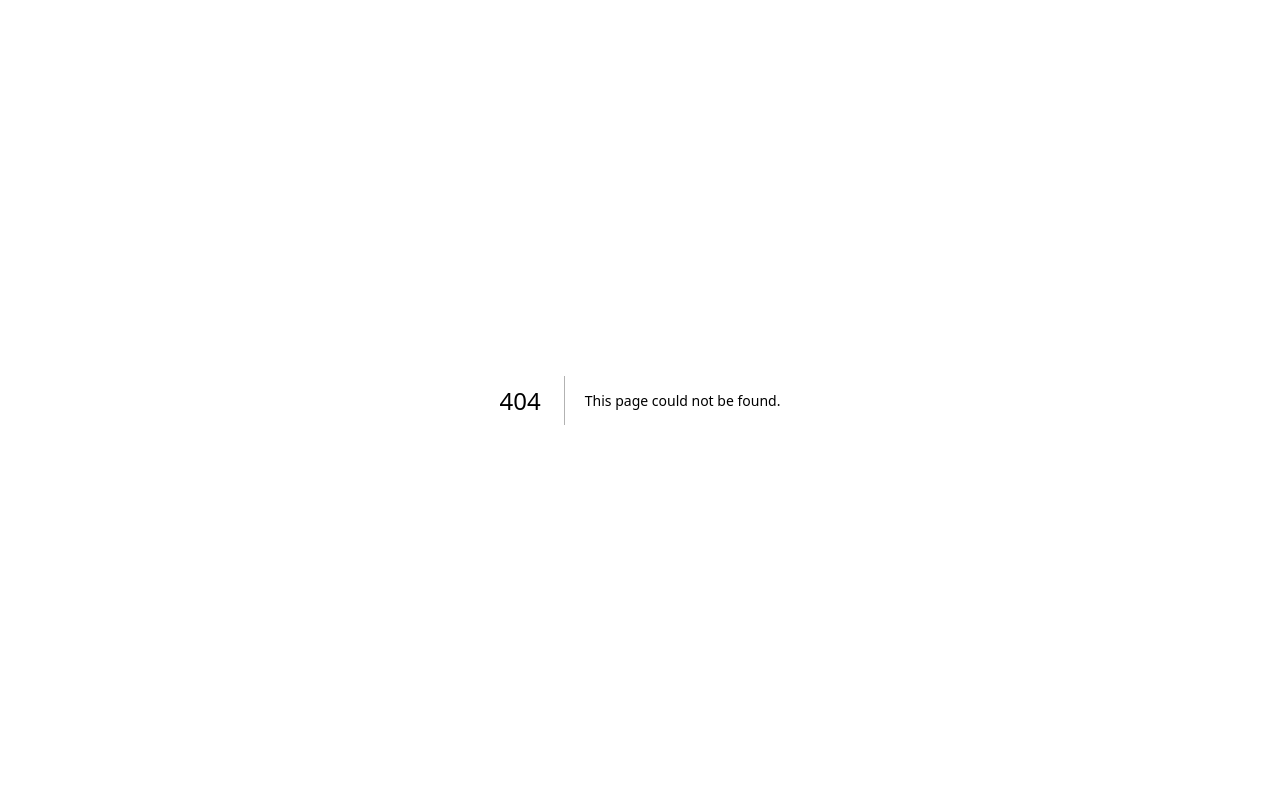
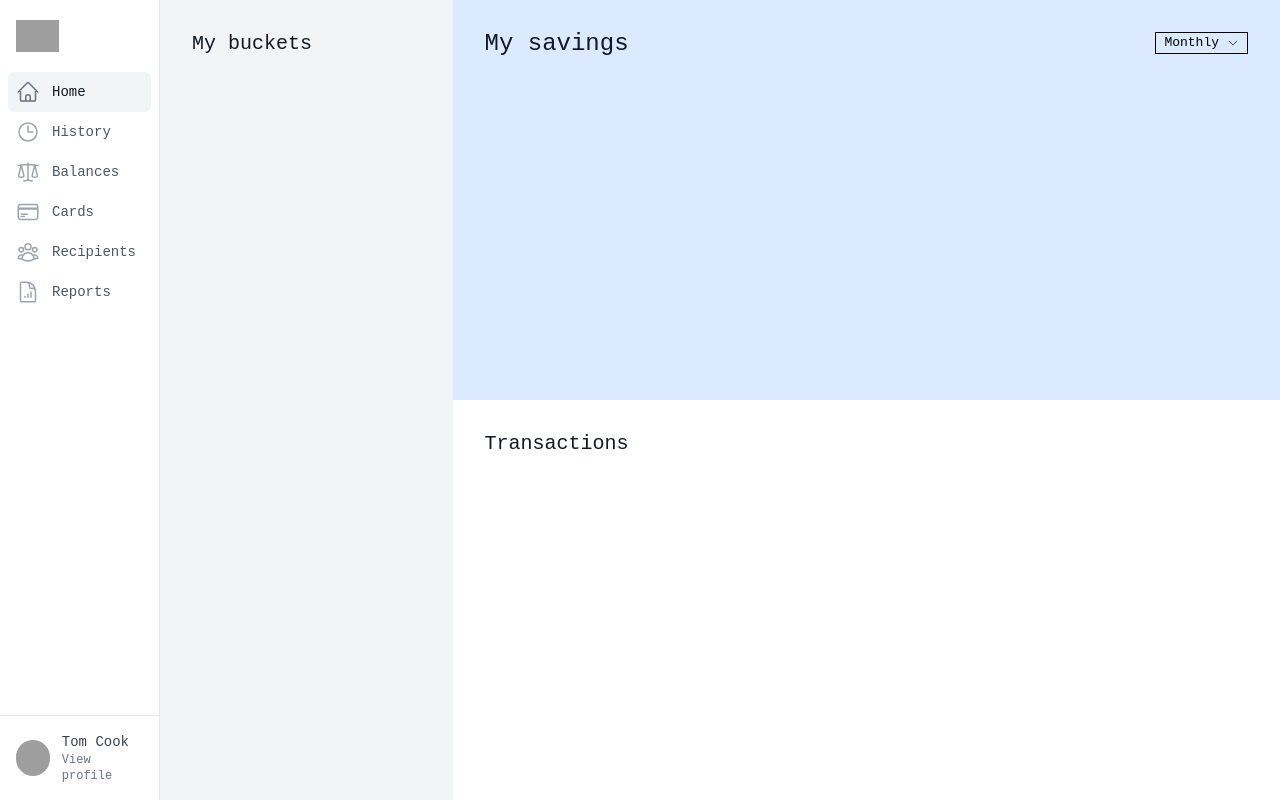
Before and after one commit to cdrmr18/buckify, a Next.js app: page /budget in a window 1280 px wide. Before the commit this address had no page. Built offline with nearby package versions, Linux system fonts and the light colour scheme; grey boxes are pictures that could not be loaded.

Commit message:
add budget page  layout

```diff
--- /dev/null
+++ b/app/budget/page.tsx
@@ -0,0 +1,43 @@
+"use client";
+import { useState } from "react";
+import Sidebar from "../../components/Sidebar/Sidebar";
+import { ChevronDownIcon } from "@heroicons/react/24/outline";
+
+export default function Budget() {
+  const [sidebarOpen, setSidebarOpen] = useState(false);
+
+  return (
+    <div className="min-h-full">
+      <Sidebar sidebarOpen={sidebarOpen} setSidebarOpen={setSidebarOpen} />
+
+      <div className="flex flex-1 flex-col lg:pl-40">
+        <main className="flex-1 flex">
+          <div className="w-2/6 h-screen py-8 bg-gray-100 x-auto max-w-6xl px-4 sm:px-6 lg:px-8">
+            <h2 className="text-xl font-medium leading-6 text-gray-900 mb-5">
+              My buckets
+            </h2>
+          </div>
+
+          <section className="w-full overflow-auto mx-auto ">
+            <div className="py-8 bg-blue-100 flex justify-between items-start h-3/6 max-w-6xl px-4 sm:px-6 lg:px-8">
+              <h1 className="text-2xl font-medium leading-6 text-gray-900 mb-5">
+                My savings
+              </h1>
+
+              <div className="border border-black px-2 flex items-center">
+                Monthly
+                <ChevronDownIcon className="ml-2 w-3 h-3" />
+              </div>
+            </div>
+
+            <div className="py-8 bg-white h-full max-w-6xl px-4 sm:px-6 lg:px-8">
+              <h2 className="text-xl font-medium leading-6 text-gray-900 mb-5">
+                Transactions
+              </h2>
+            </div>
+          </section>
+        </main>
+      </div>
+    </div>
+  );
+}
--- a/app/dashboard/page.tsx
+++ b/app/dashboard/page.tsx
@@ -67,12 +67,11 @@ export default function Dashboard() {
   const [sidebarOpen, setSidebarOpen] = useState(false);
 
   return (
-    <>
     <div className="min-h-full">
       <Sidebar sidebarOpen={sidebarOpen} setSidebarOpen={setSidebarOpen} />
 
       <div className="flex flex-1 flex-col lg:pl-40">
-          <main className="flex-1 ">
+        <main className="flex-1">
           <div className="w-full bg-gray-100">
             <Header />
           </div>
@@ -86,6 +85,5 @@ export default function Dashboard() {
         </main>
       </div>
     </div>
-    </>
   );
 }
--- a/components/Sidebar/Sidebar.tsx
+++ b/components/Sidebar/Sidebar.tsx
@@ -1,3 +1,4 @@
+"use client"
 import { Fragment } from "react";
 import { Dialog, Transition } from "@headlessui/react";
 import {
```
Lines whose indentation alone changed are shown as unchanged.
